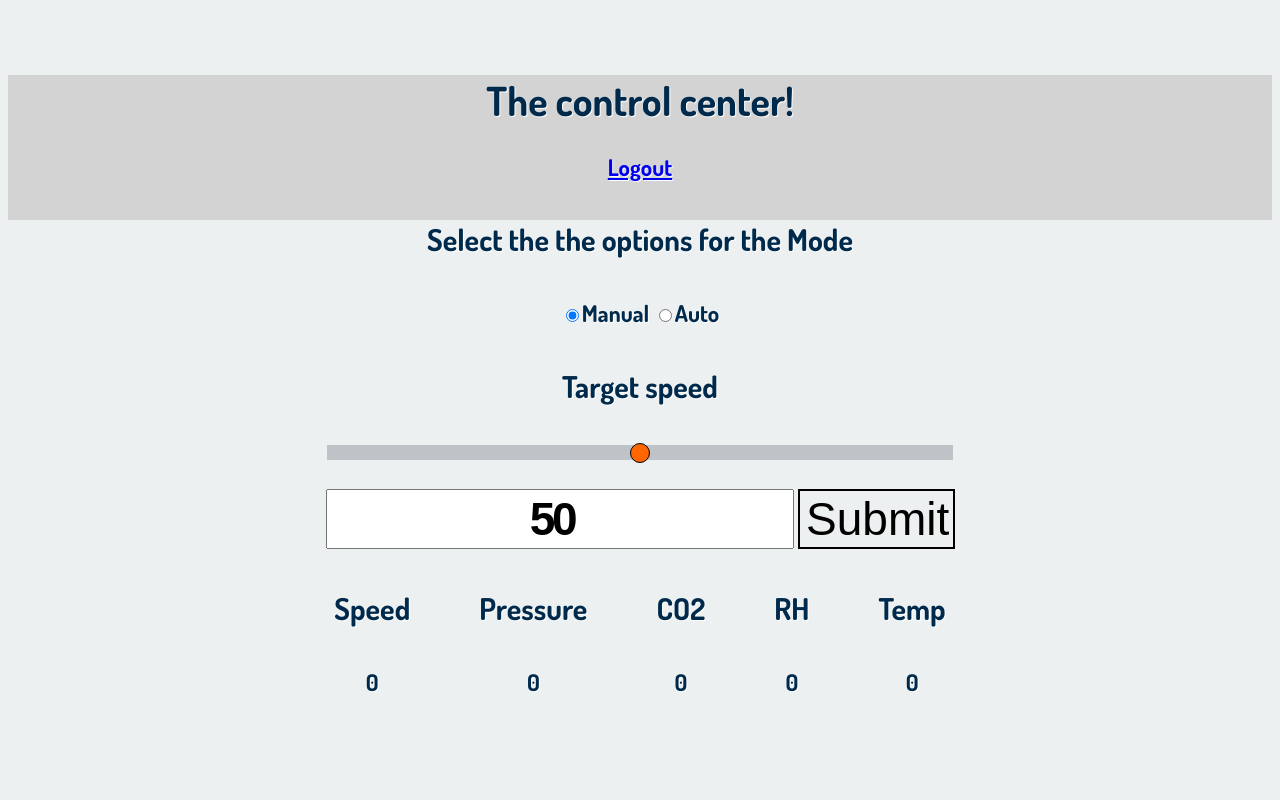
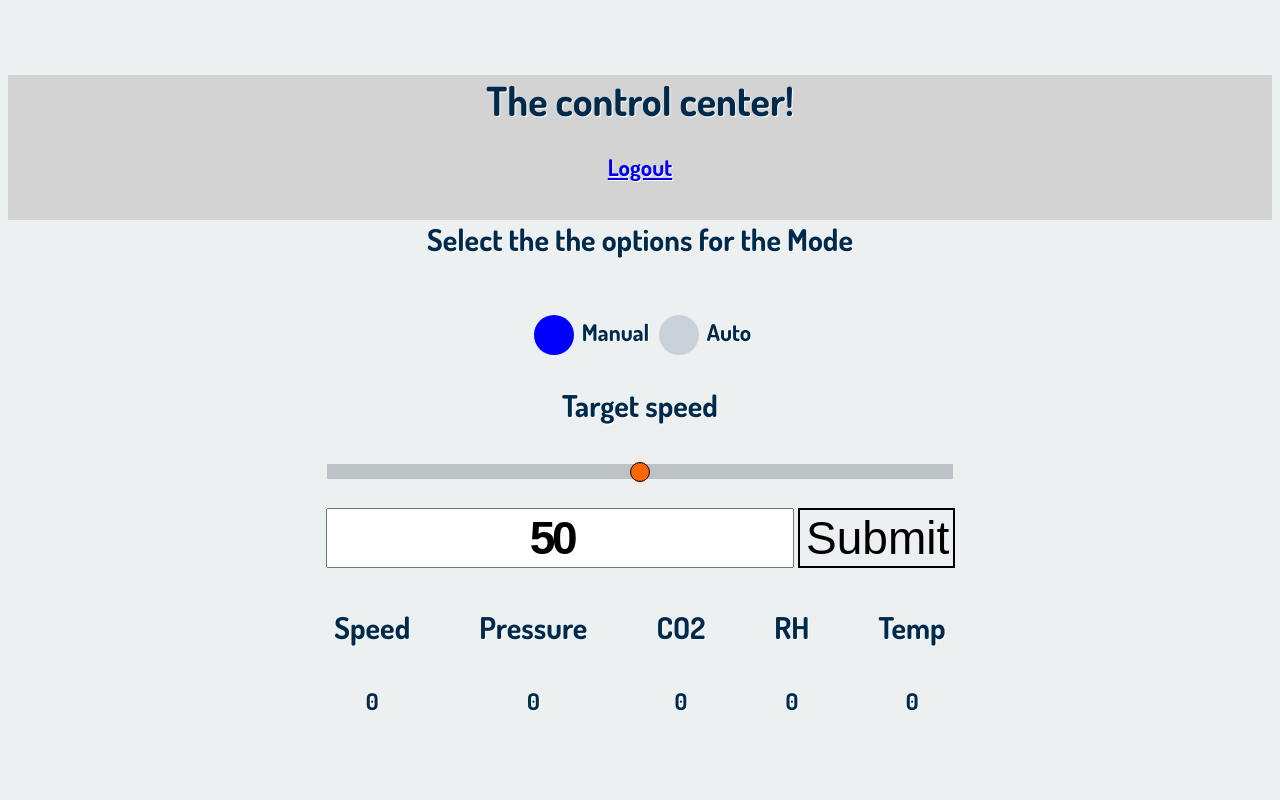
Before and after one commit to Mikooboy/ventilation, a website: page ventilation-UI/page.html in a window 1280 px wide. Shown: the top 800 px of the page. Drawn offline with nearby package versions, Linux system fonts and the light colour scheme; no server answers.

Commit message:
Recent style

```diff
--- a/ventilation-UI/page.html
+++ b/ventilation-UI/page.html
@@ -15,8 +15,8 @@
             <h4>Select the the options for the Mode</h4>
             <form class="form"action="javascript:submitform()">
                 <tr>
-                    <td><input id="manual" type="radio" name="mode" oninput="changeMode()" checked>Manual</td>
-                    <td> <input id="auto" type="radio" name="mode" oninput="changeMode()">Auto</td>
+                    <td><input class="option-input radio" id="manual" type="radio" name="mode" oninput="changeMode()" checked>Manual</td>
+                    <td> <input class="option-input radio" id="auto" type="radio" name="mode" oninput="changeMode()">Auto</td>
                 </tr>
                 <h4 id="targetHeader">Target speed</h4>
                 <input class="range" id="targetValue" type="range" min="0" max="100" oninput="document.getElementById('sliderOutput').value = this.value"><br>
@@ -50,6 +50,30 @@
     </div>
 
     <canvas id="myChart" style="width:100%;max-width:1000px;margin:auto"></canvas>
+
+
+
+
+
+
+
+
+
+
+
+
+
+
+            <div class='py'>
+                <label>
+                    <input type="radio" class="option-input radio" name="example" checked />
+                    Radio option
+                </label>
+            </div>
+
+
+
+
 
 </body>
 </html>
--- a/ventilation-UI/style/style.css
+++ b/ventilation-UI/style/style.css
@@ -1,31 +1,4 @@
 @import url(https://fonts.googleapis.com/css?family=Dosis:700);
-
-.all{
-    background-color: lightgray;
-    text-align: center;
-
-}
-h1{
-    font-size: 40px;
-    font-weight: bold;
-}
-h4{
-    font-size: 30px;
-    font-weight: bold;
-}
-.upper{
-
-    background-color:#ecf0f1;
-    justify-content: center;
-}
-.logout{
-
-    padding-top: 1px;
-    padding-bottom: 1px;
-    text-align: center;
-
-}
-
 
 body {
     font-family: "Dosis", Helvetica, Arial, sans-serif;
@@ -35,8 +8,99 @@ body {
     text-shadow: white 1px 1px 1px;
     font-size: 23px;
 }
+.all{
+    background-color: lightgray;
+    text-align: center;
+}
+/*h1 style for the title "control centre"*/
+h1{
+    font-size: 40px;
+    font-weight: bold;
+}
+/*logout style for logout*/
+.logout{
+
+    padding-top: 1px;
+    padding-bottom: 1px;
+    text-align: center;
+
+}
+
+/*h4 title style for all small titles*/
+h4{
+    font-size: 30px;
+    font-weight: bold;
+}
+
+/*the top container div which the mode and target speed containers'''' */
+.upper{
+
+    background-color:#ecf0f1;
+    justify-content: center;
+}
+
+/*radio button style*/
+.option-input {
+    -webkit-appearance: none;
+    -moz-appearance: none;
+    -ms-appearance: none;
+    -o-appearance: none;
+    appearance: none;
+    position: relative;
+    top: 13.33333px;
+    right: 0;
+    bottom: 0;
+    left: 0;
+    height: 40px;
+    width: 40px;
+    transition: all 0.15s ease-out 0s;
+    background: #cbd1d8;
+    border: none;
+    color: #fff;
+    cursor: pointer;
+    display: inline-block;
+    margin-right: 0.5rem;
+    outline: none;
+    position: relative;
+    z-index: 1000;
+}
+.option-input:hover {
+    background: black;
+}
+.option-input:checked {
+    background: blue;
+}
+.option-input:checked::before {
+    width: 40px;
+    height: 40px;
+    display:flex;
+    content: '\f00c';
+    font-size: 25px;
+    font-weight:bold;
+    position: absolute;
+    align-items:center;
+    justify-content:center;
+    font-family:'Font Awesome 5 Free';
+}
+.option-input:checked::after {
+    -webkit-animation: click-wave 0.65s;
+    -moz-animation: click-wave 0.65s;
+    animation: click-wave 0.65s;
+    background: #40e0d0;
+    content: '';
+    display: block;
+    position: relative;
+    z-index: 100;
+}
+.option-input.radio {
+    border-radius: 50%;
+}
+.option-input.radio::after {
+    border-radius: 50%;
+}
+
+/*Input style for the text which displays the number*/
 .value {
-
     text-align: center;
     font-weight: bold;
     font-size: 2em;
@@ -46,7 +110,7 @@ body {
     text-shadow: white 2px 2px 2px
 }
 
-
+/*display input style */
 input[type="range"] {
     display: block;
     -webkit-appearance: none;
@@ -76,7 +140,7 @@ input[type="range"]::-webkit-slider-thumb:active {
     transform: scale(1.8);
 }
 
-
+/*Submit button style*/
 .button {
     font-size: 2em;
     width: 3.4em;
@@ -97,7 +161,7 @@ input[type="range"]::-webkit-slider-thumb:active {
     color: #fff;
 }
 
-
+/*the second container which holds numbers and titles*/
 .lower{
     background-color:#ecf0f1;
     display: flex;
```
